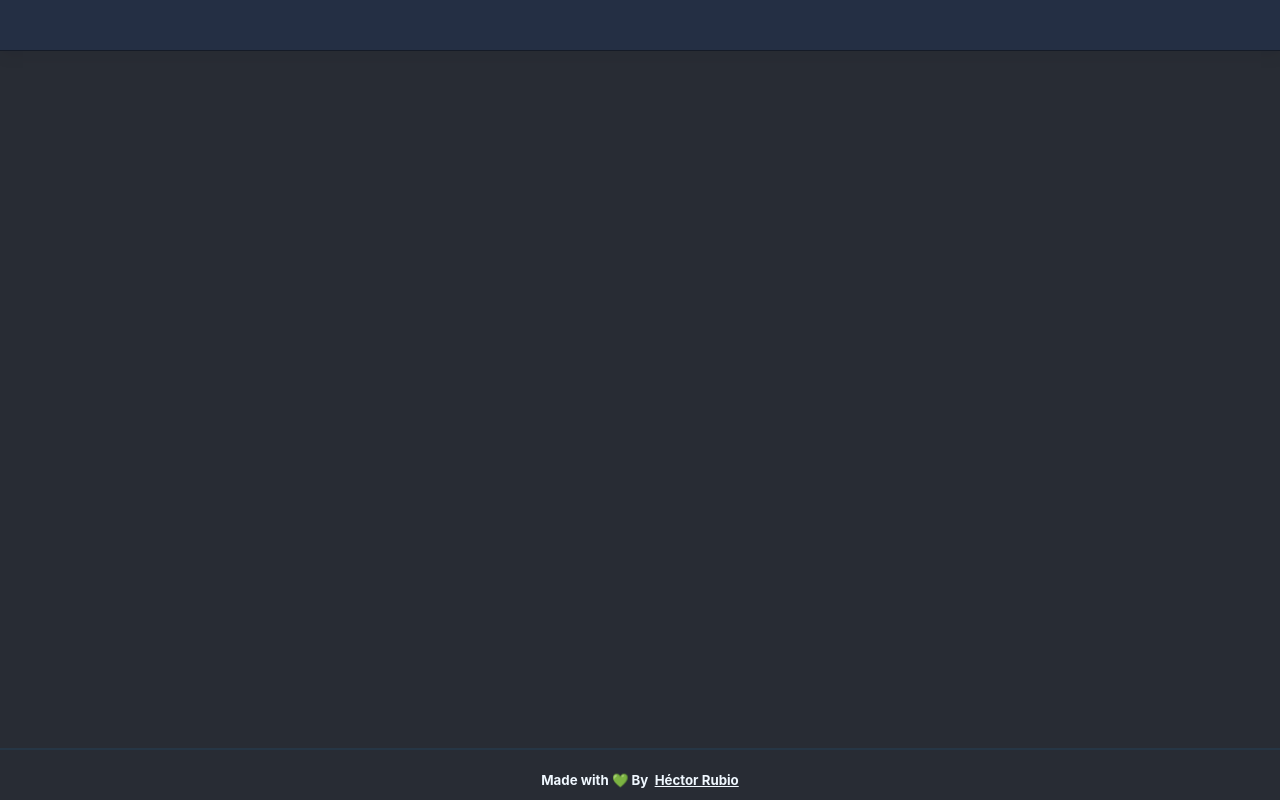
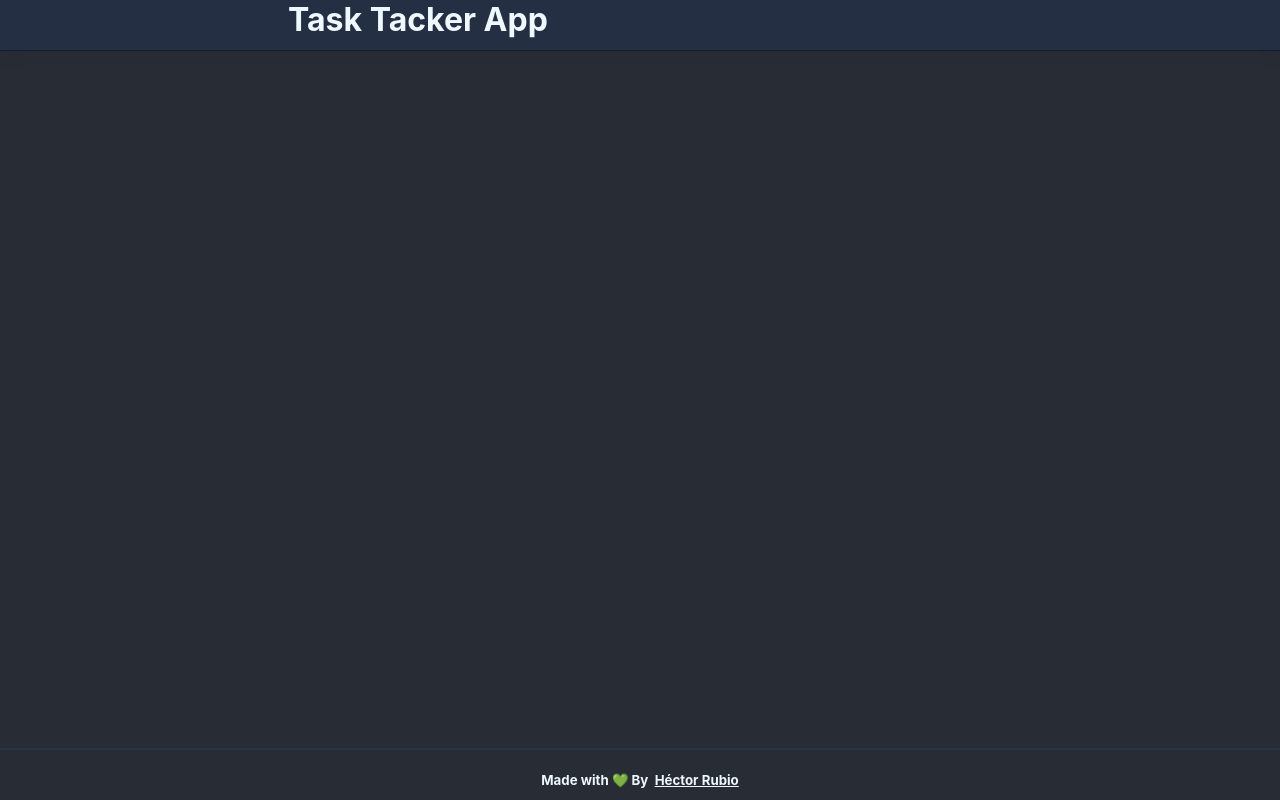
Before and after one commit to HectorRC920/TaskTracker, a React (Create React App) app: page / in a window 1280 px wide. Built offline with nearby package versions, Linux system fonts and the light colour scheme.

Commit message:
title header

```diff
--- a/src/components/Header/Header.css
+++ b/src/components/Header/Header.css
@@ -5,3 +5,7 @@
     box-shadow: 1px 5px 15px 2px rgba(0, 0, 0, 0.042);
     border-bottom: 1px solid #0000006d;
 }
+.header-title{
+    margin: 0;
+    margin-left: 9em;
+}
--- a/src/components/Header/Header.js
+++ b/src/components/Header/Header.js
@@ -4,7 +4,7 @@ const Header = () => {
     return (
         <React.Fragment>
             <header className='Header'>
-
+                <h1 className='header-title'>Task Tacker App</h1>
             </header>
         </React.Fragment>
     );
```
